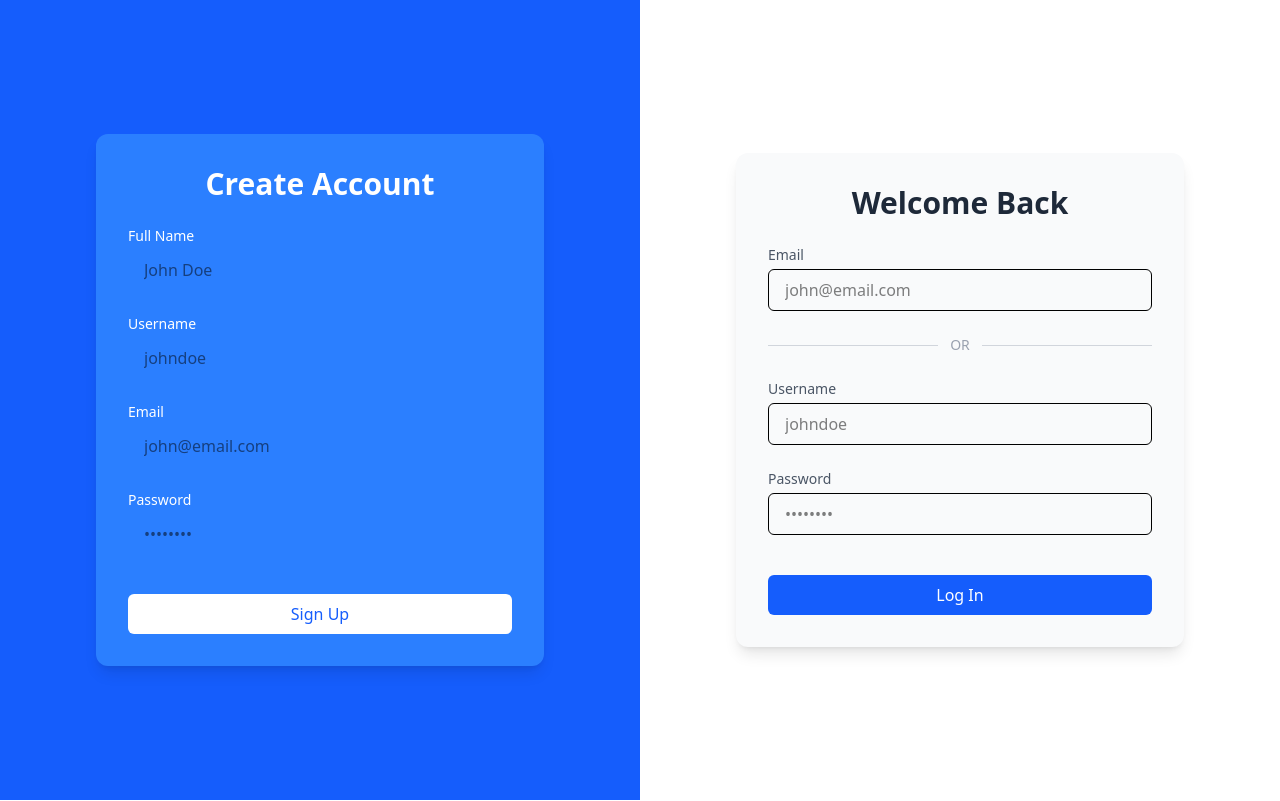
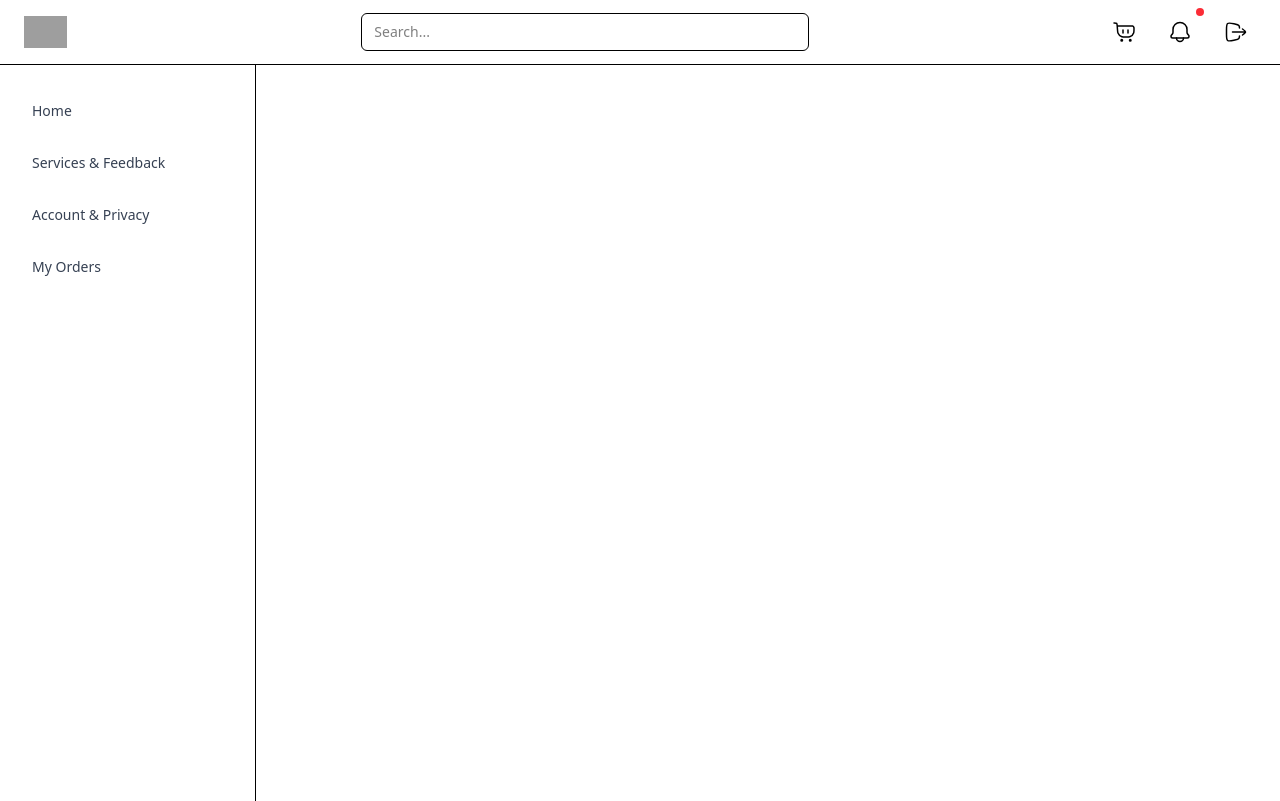
Before and after one commit to theunpredictableaditya/E-Commerce, a React app in the folder Frontend/: page /entry in a window 1280 px wide. Built offline with nearby package versions, Linux system fonts and the light colour scheme; grey boxes are pictures that could not be loaded; the HTML template or start-up script is replaced by a standard one.

Commit message:
Created some components and redirected to home after login

```diff
--- a/Frontend/package.json
+++ b/Frontend/package.json
@@ -13,6 +13,7 @@
     "@tailwindcss/vite": "^4.1.18",
     "react": "^19.2.0",
     "react-dom": "^19.2.0",
+    "react-router-dom": "^7.13.0",
     "react-toastify": "^11.0.5",
     "tailwindcss": "^4.1.18"
   },
--- a/Frontend/src/App.jsx
+++ b/Frontend/src/App.jsx
@@ -1,10 +1,16 @@
 import React from 'react'
-import RegisterLogin from './components/registerLogin'
+import RegisterLogin from './components/RegisterLogin'
+import { Routes, Route } from 'react-router-dom'
+import NavBar from './components/subComponents/NavBar'
+import SideBar from './components/subComponents/SideBar'
+import Hash from './components/hash'
 
 const App = () => {
-  return <>
-    <RegisterLogin/>
-  </>
+  return(
+  <Routes>
+    <Route path='/' element={<RegisterLogin/>} />
+    <Route path='/entry/*' element={<Hash/>} />
+  </Routes>)
 }
 
 export default App
--- /dev/null
+++ b/Frontend/src/components/Hash.jsx
@@ -0,0 +1,27 @@
+import React from 'react'
+import { Routes, Route } from 'react-router-dom'
+import NavBar from './subComponents/NavBar'
+import SideBar from './subComponents/SideBar'
+import Home from './pages/Home'
+import Services from './pages/Services'
+import Account from './pages/Account'
+import Orders from './pages/Orders'
+
+const Hash = () => {
+  return (
+    <>
+        <NavBar/>
+        <div className="flex">
+            <SideBar/>
+            <Routes>
+                <Route path='/home' element={<Home/>}/>
+                <Route path='/services' element={<Services/>}/>
+                <Route path='/account' element={<Account/>}/>
+                <Route path='/orders' element={<Orders/>}/>
+            </Routes>
+        </div>
+    </>
+  )
+}
+
+export default Hash
--- a/Frontend/src/components/RegisterLogin.jsx
+++ b/Frontend/src/components/RegisterLogin.jsx
@@ -1,7 +1,10 @@
 import React, {useState} from 'react'
 import { toast } from 'react-toastify';
+import { useNavigate } from 'react-router-dom';
 
 const RegisterLogin = () => {
+
+  const navigate = useNavigate();
 
   const [formData, setFormData] = useState({
     fullName: "",
@@ -92,15 +95,23 @@ const RegisterLogin = () => {
     loginEmail: "",
     loginUsername: "",
     loginPassword: ""
-  })}
+  })
 
-    if(data.data.role === "USER"){
-      //Navigate for user
-      console.log("USER")
-    }else if(data.data.role === "ADMIN"){
-      //Navigate for Admin
-      console.log("ADMIN")
-    };
+  // console.log(data.data.role)
+  navigate("/entry/home", {
+    state: {
+      role: data.data.role
+    }
+  })
+}
+
+    // if(data.data.role === "USER"){
+    //   //Navigate for user
+    //   console.log("USER")
+    // }else if(data.data.role === "ADMIN"){
+    //   //Navigate for Admin
+    //   console.log("ADMIN")
+    // };
   }
 
   return <>
--- /dev/null
+++ b/Frontend/src/components/pages/Account.jsx
@@ -0,0 +1,11 @@
+import React from 'react'
+
+const Account = () => {
+  return (
+    <div>
+      I am Account
+    </div>
+  )
+}
+
+export default Account
--- /dev/null
+++ b/Frontend/src/components/pages/Home.jsx
@@ -0,0 +1,24 @@
+import React, { useEffect, useState } from 'react'
+import { useLocation } from 'react-router-dom'
+import NavBar from '../subComponents/NavBar';
+import SideBar from '../subComponents/SideBar';
+
+const Home = () => {
+
+    const location = useLocation();
+    const [userRole, setuserRole] = useState("")
+
+    useEffect(() => {
+        setuserRole(location.state?.role)
+    }, [])
+    console.log(userRole);
+
+
+  return (
+    <div>
+        I am home
+    </div>
+  )
+}
+
+export default Home
--- /dev/null
+++ b/Frontend/src/components/pages/Orders.jsx
@@ -0,0 +1,11 @@
+import React from 'react'
+
+const Orders = () => {
+  return (
+    <div>
+      I am order
+    </div>
+  )
+}
+
+export default Orders
--- /dev/null
+++ b/Frontend/src/components/pages/Services.jsx
@@ -0,0 +1,11 @@
+import React from 'react'
+
+const Services = () => {
+  return (
+    <div>
+      I am services
+    </div>
+  )
+}
+
+export default Services
--- /dev/null
+++ b/Frontend/src/components/subComponents/NavBar.jsx
@@ -0,0 +1,113 @@
+import React from "react";
+
+const NavBar = () => {
+  return (
+     <nav className="flex items-center justify-between px-6 py-3 border-b">
+      {/* Logo */}
+      <div className="flex items-center">
+        <img src="https://t3.ftcdn.net/jpg/02/47/48/00/360_F_247480017_ST4hotATsrcErAja0VzdUsrrVBMIcE4u.jpg" alt="logo" className="h-8 w-auto" />
+      </div>
+
+      {/* Search */}
+      <div className="flex-1 mx-6 max-w-md">
+        <input
+          type="search"
+          placeholder="Search..."
+          className="w-full rounded-md border px-3 py-2 text-sm outline-none focus:ring-2 focus:ring-black"
+        />
+      </div>
+
+      {/* Actions */}
+      <div className="flex items-center gap-4">
+        {/* Cart */}
+        <button className="p-2 hover:bg-gray-100 rounded-full">
+          <svg
+            viewBox="0 0 24 24"
+            fill="none"
+            className="h-6 w-6 text-black"
+          >
+            <path
+              d="M10.5 20.25C10.5 20.6642 10.1642 21 9.75 21C9.33579 21 9 20.6642 9 20.25C9 19.8358 9.33579 19.5 9.75 19.5C10.1642 19.5 10.5 19.8358 10.5 20.25Z"
+              stroke="currentColor"
+              strokeWidth="1.5"
+              strokeLinecap="round"
+              strokeLinejoin="round"
+            />
+            <path
+              d="M19 20.25C19 20.6642 18.6642 21 18.25 21C17.8358 21 17.5 20.6642 17.5 20.25C17.5 19.8358 17.8358 19.5 18.25 19.5C18.6642 19.5 19 19.8358 19 20.25Z"
+              stroke="currentColor"
+              strokeWidth="1.5"
+              strokeLinecap="round"
+              strokeLinejoin="round"
+            />
+            <path
+              d="M2 3H2.20664C3.53124 3 4.19354 3 4.6255 3.40221C5.05746 3.80441 5.10464 4.46503 5.19902 5.78626L5.45035 9.30496C5.5924 11.2936 5.66342 12.2879 5.96476 13.0961C6.62531 14.8677 8.08229 16.2244 9.89648 16.757C10.7241 17 11.7267 17 13.7317 17C15.8373 17 16.89 17 17.7417 16.7416C19.6593 16.1599 21.1599 14.6593 21.7416 12.7417C22 11.89 22 10.8433 22 8.75C22 8.05222 22 7.70333 21.9139 7.41943C21.72 6.78023 21.2198 6.28002 20.5806 6.08612C20.2967 6 19.9478 6 19.25 6H5.5"
+              stroke="currentColor"
+              strokeWidth="1.5"
+              strokeLinecap="round"
+              strokeLinejoin="round"
+            />
+            <path
+              d="M16 10V13M11 10V13"
+              stroke="currentColor"
+              strokeWidth="1.5"
+              strokeLinecap="round"
+              strokeLinejoin="round"
+            />
+          </svg>
+        </button>
+
+        {/* Notification */}
+        <button className="relative p-2 hover:bg-gray-100 rounded-full">
+          <span className="absolute -top-1 -right-1 h-2 w-2 rounded-full bg-red-500" />
+          <svg
+            viewBox="0 0 24 24"
+            fill="none"
+            className="h-6 w-6 text-black"
+          >
+            <path
+              d="M15.5 18C15.5 19.933 13.933 21.5 12 21.5C10.067 21.5 8.5 19.933 8.5 18"
+              stroke="currentColor"
+              strokeWidth="1.5"
+              strokeLinecap="round"
+              strokeLinejoin="round"
+            />
+            <path
+              d="M19.2311 18H4.76887C3.79195 18 3 17.208 3 16.2311C3 15.762 3.18636 15.3121 3.51809 14.9803L4.12132 14.3771C4.68393 13.8145 5 13.0514 5 12.2558V9.5C5 5.63401 8.13401 2.5 12 2.5C15.866 2.5 19 5.634 19 9.5V12.2558C19 13.0514 19.3161 13.8145 19.8787 14.3771L20.4819 14.9803C20.8136 15.3121 21 15.762 21 16.2311C21 17.208 20.208 18 19.2311 18Z"
+              stroke="currentColor"
+              strokeWidth="1.5"
+              strokeLinecap="round"
+              strokeLinejoin="round"
+            />
+          </svg>
+        </button>
+
+        {/* Logout */}
+        <button className="p-2 hover:bg-gray-100 rounded-full">
+          <svg
+            viewBox="0 0 24 24"
+            fill="none"
+            className="h-6 w-6 text-black"
+          >
+            <path
+              d="M15.5 8.04045C15.4588 6.87972 15.3216 6.15451 14.8645 5.58671C14.2114 4.77536 13.0944 4.52064 10.8605 4.01121L9.85915 3.78286C6.4649 3.00882 4.76777 2.6218 3.63388 3.51317C2.5 4.40454 2.5 6.1257 2.5 9.56803V14.432C2.5 17.8743 2.5 19.5955 3.63388 20.4868C4.76777 21.3782 6.4649 20.9912 9.85915 20.2171L10.8605 19.9888C13.0944 19.4794 14.2114 19.2246 14.8645 18.4133C15.3216 17.8455 15.4588 17.1203 15.5 15.9595"
+              stroke="currentColor"
+              strokeWidth="1.5"
+              strokeLinecap="round"
+              strokeLinejoin="round"
+            />
+            <path
+              d="M18.5 9.01172C18.5 9.01172 21.5 11.2212 21.5 12.0117C21.5 12.8023 18.5 15.0117 18.5 15.0117M21 12.0117H8.49998"
+              stroke="currentColor"
+              strokeWidth="1.5"
+              strokeLinecap="round"
+              strokeLinejoin="round"
+            />
+          </svg>
+        </button>
+      </div>
+    </nav>
+  );
+};
+
+export default NavBar;
--- /dev/null
+++ b/Frontend/src/components/subComponents/SideBar.jsx
@@ -0,0 +1,58 @@
+import React from "react";
+import { useNavigate } from "react-router-dom";
+
+const SideBar = () => {
+
+    const navigate = useNavigate();
+
+    const navigateTo = (to) => {
+        console.log(to)
+        navigate(to)
+    }
+
+
+  return (
+    <aside
+      className="
+        h-[calc(100vh-4rem)]
+        w-64
+        border-r
+        px-4
+        py-6
+        flex
+        flex-col
+        gap-2
+        bg-white
+      "
+    >
+      <SidebarButton onClick={()=>{navigateTo("/entry/home")}} label="Home" />
+      <SidebarButton onClick={()=>{navigateTo("/entry/services")}} label="Services & Feedback" />
+      <SidebarButton onClick={()=>{navigateTo("/entry/account")}} label="Account & Privacy" />
+      <SidebarButton onClick={()=>{navigateTo("/entry/orders")}} label="My Orders" />
+    </aside>
+  );
+};
+
+const SidebarButton = ({ label, onClick }) => {
+  return (
+    <button
+    onClick={onClick}
+      className="
+        w-full
+        text-left
+        px-4
+        py-3
+        rounded-md
+        text-sm
+        font-medium
+        text-gray-700
+        hover:bg-gray-100
+        transition
+      "
+    >
+      {label}
+    </button>
+  );
+};
+
+export default SideBar;
--- a/Frontend/src/main.jsx
+++ b/Frontend/src/main.jsx
@@ -3,10 +3,13 @@ import { createRoot } from 'react-dom/client'
 import './index.css'
 import App from './App.jsx'
 import { ToastContainer } from 'react-toastify';
+import { BrowserRouter } from 'react-router-dom';
 
 createRoot(document.getElementById('root')).render(
   <StrictMode>
+    <BrowserRouter>
     <App />
     <ToastContainer />
+    </BrowserRouter>
   </StrictMode>,
 )
```
Also changed, not shown: 1 other file (tests, documents, lock files or other folders).
